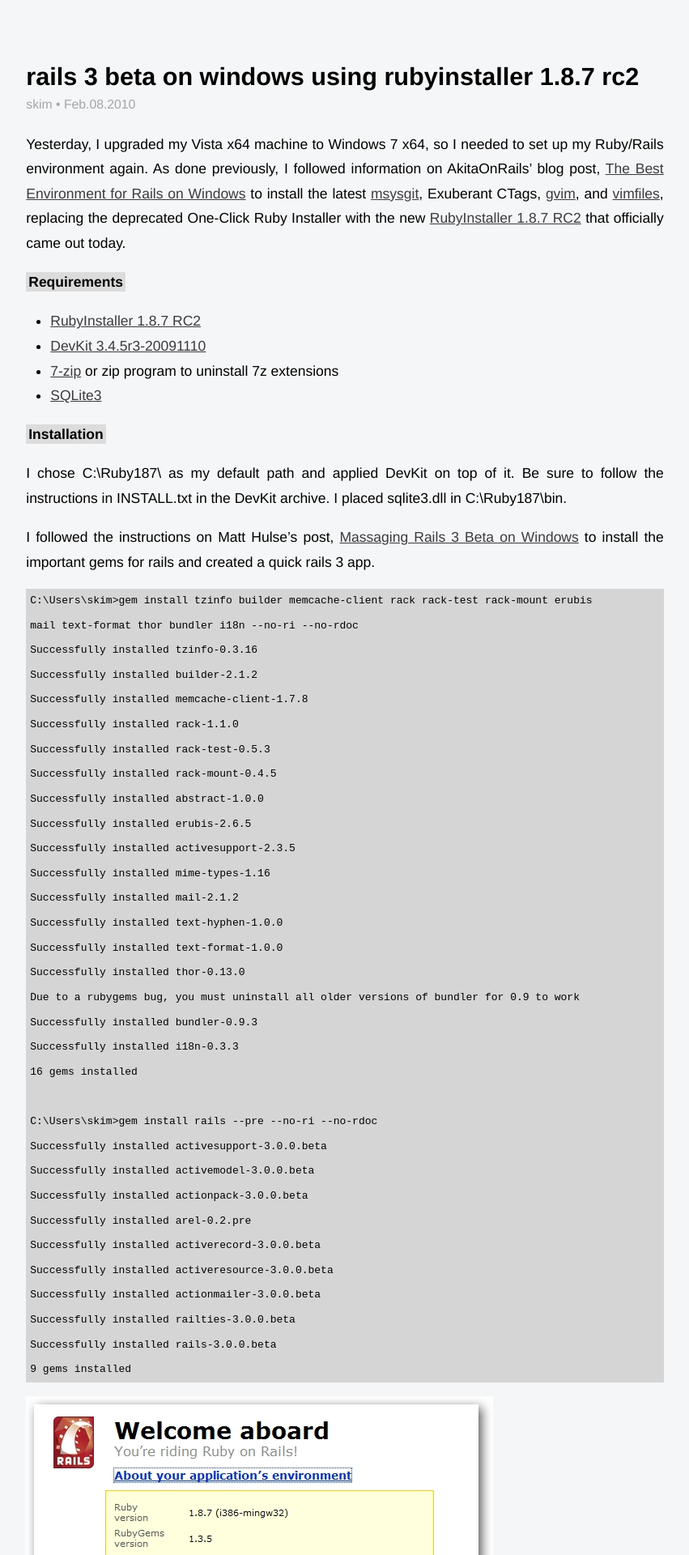
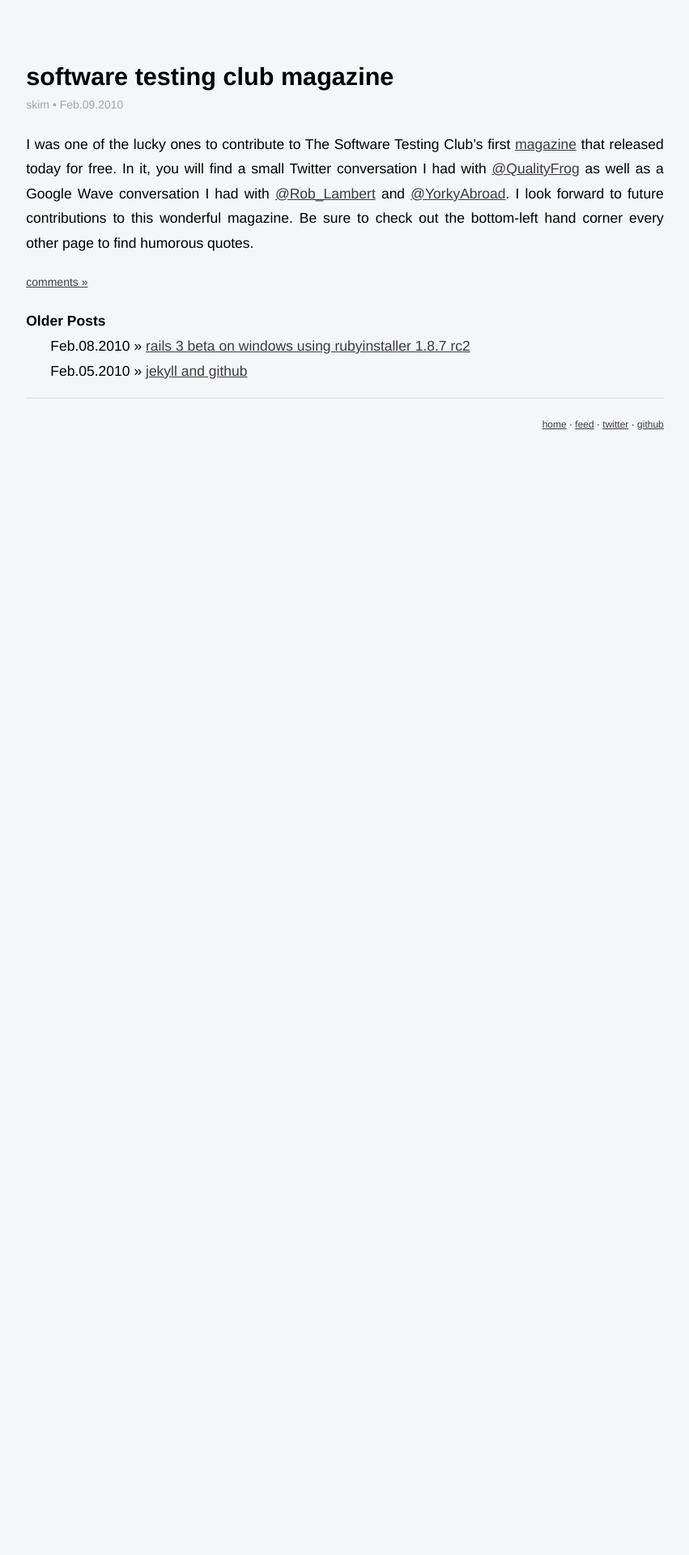
Before and after one commit to sl4m/sl4m.github.com, a Jekyll site: the page built from index.html, in a window 1280 px wide. Shown: the top 1920 px of the page at 81% size, without its empty margins (214-1065 px from the left). Built offline with Jekyll 4.4.1, drawn with Linux system fonts in a browser that asks for light colours; comment, search, counter and statistics services are not loaded; after the commit the page ends 953 px from its top, so only the background shows below that; some of the changed text lies outside the part shown.

Commit message:
new post, tweaked layout

```diff
--- a/_layouts/post.html
+++ b/_layouts/post.html
@@ -8,7 +8,7 @@
 
 </div>
 
-<div id="disqus_thread"></div><script type="text/javascript" src="http://disqus.com/forums/skim/embed.js"></script><noscript><a href="http://disqus.com/forums/skim/?url=ref">View the discussion thread.</a></noscript><a href="http://disqus.com" class="dsq-brlink">blog comments powered by <span class="logo-disqus">Disqus</span></a>
+<div id="disqus_thread"></div><script type="text/javascript" src="http://disqus.com/forums/skim/embed.js"></script><noscript><a href="http://disqus.com/forums/skim/?url=ref">View the discussion thread.</a></noscript>
 
 <div id="related">
   <h2>Related Posts</h2>
--- a/_posts/2010-02-07-rails-3-beta-on-windows-using-rubyinstaller-187-rc2.markdown
+++ b/_posts/2010-02-07-rails-3-beta-on-windows-using-rubyinstaller-187-rc2.markdown
@@ -25,8 +25,7 @@
 I followed the instructions on Matt Hulse's post, [Massaging Rails 3 Beta on Windows](http://matt-hulse.com/articles/2010/02/05/massaging-rails-3-beta-on-windows/) to install the important gems for rails and created a quick rails 3 app.
 
 {% highlight text %}
-C:\Users\skim>gem install tzinfo builder memcache-client rack rack-test rack-mount erubis
-mail text-format thor bundler i18n --no-ri --no-rdoc
+C:\Users\skim>gem install tzinfo builder memcache-client rack rack-test rack-mount erubis mail text-format thor bundler i18n rake --no-ri --no-rdoc
 Successfully installed tzinfo-0.3.16
 Successfully installed builder-2.1.2
 Successfully installed memcache-client-1.7.8
--- /dev/null
+++ b/_posts/2010-02-08-software-testing-club-magazine.markdown
@@ -0,0 +1,10 @@
+---
+layout: post
+title: software testing club magazine
+date: 2010-02-08 18:30:00 -08:00
+categories:
+  -- testing
+  -- magazine
+---
+
+I was one of the lucky ones to contribute to The Software Testing Club's first [magazine](http://wiki.softwaretestingclub.com/The+Software+Testing+Club+Magazine+-+No+1) that released today for free.  In it, you will find a small Twitter conversation I had with [@QualityFrog](http://twitter.com/QualityFrog/) as well as a Google Wave conversation I had with [@Rob_Lambert](http://twitter.com/Rob_Lambert/) and [@YorkyAbroad](http://twitter.com/YorkyAbroad/).  I look forward to future contributions to this wonderful magazine.  Be sure to check out the bottom-left hand corner every other page to find humorous quotes.
--- a/css/screen.css
+++ b/css/screen.css
@@ -181,6 +181,6 @@
 }
 
 .strap {
-  font-size:90%;
+  font-size:80%;
   color:#A5A5A5;
 }
--- a/index.html
+++ b/index.html
@@ -8,6 +8,8 @@
       <h1><a href="{{ site.posts.first.url }}">{{ site.posts.first.title }}</a></h1>
       <div class="strap">skim • {{ site.posts.first.date | date: "%b.%d.%Y" }}</div>
       {{ site.posts.first.content }}
+      <div class="strap"><a id="more" href="{{ site.posts.first.url }}#disqus">comments &raquo;</a></div>
+      <p>
     </div>
   </div>
   <div class="archive">
```
